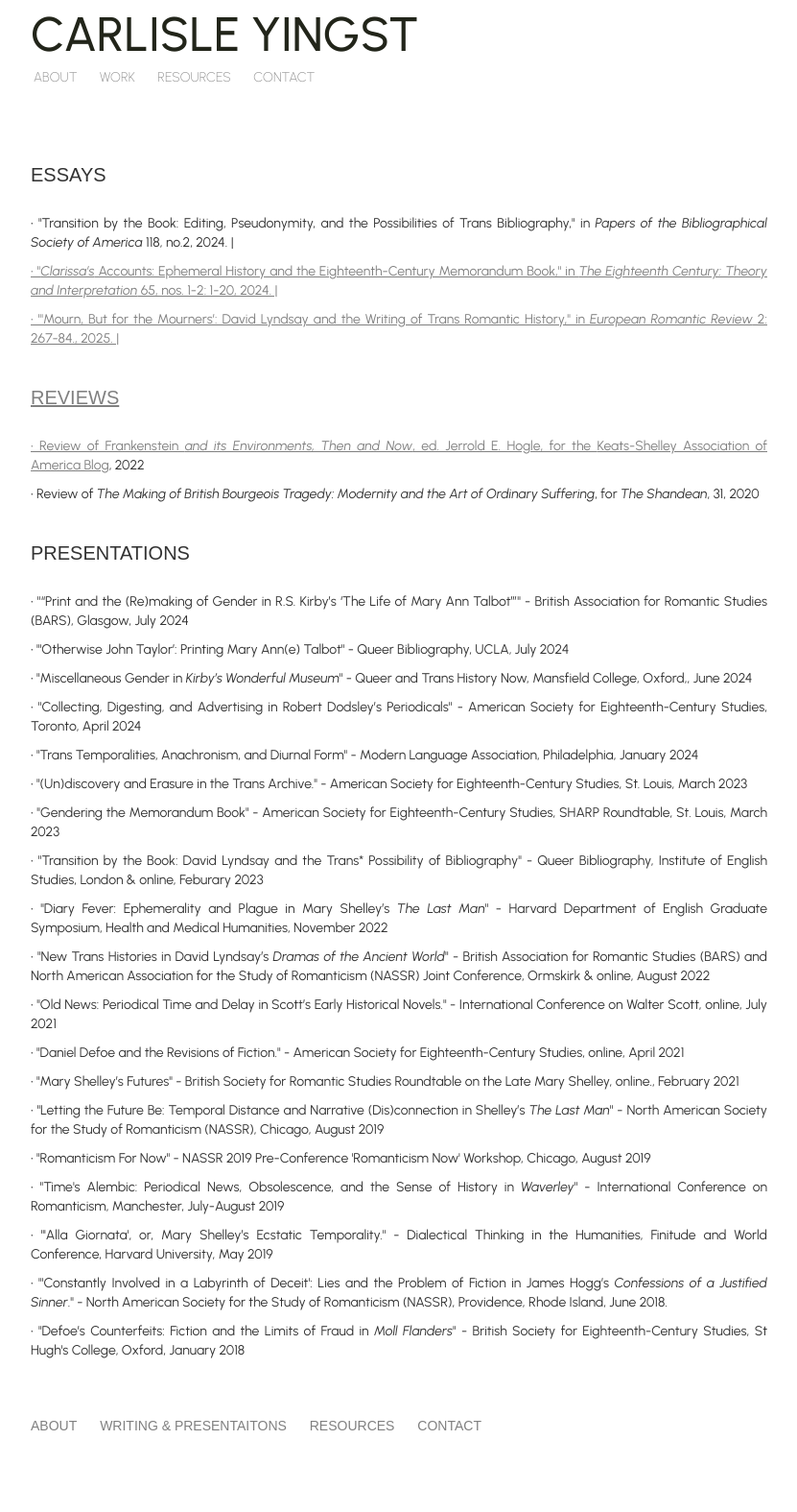
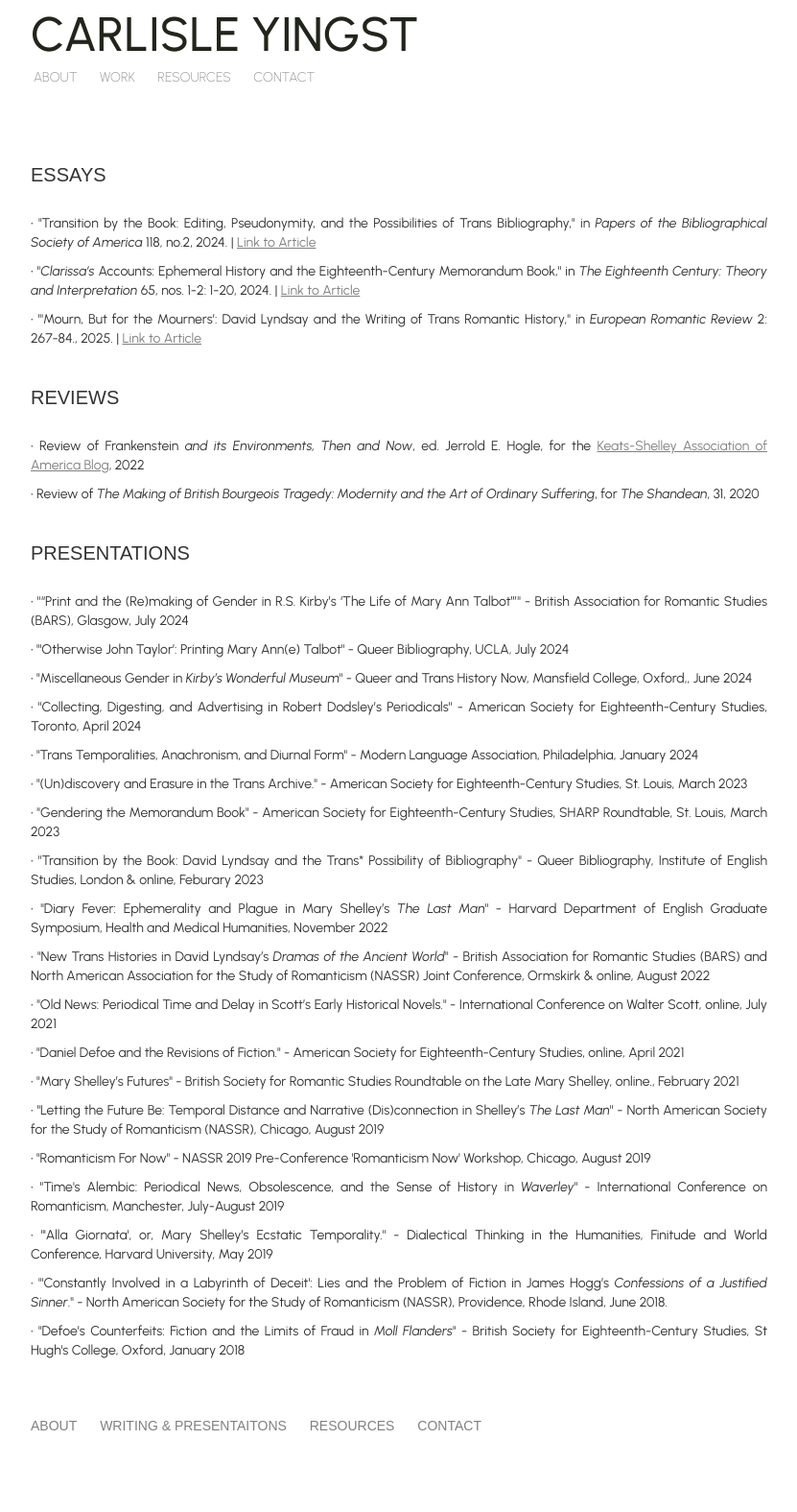
Before and after one commit to ceyingst/ceyingstwebsite, a Jekyll site: the page built from writing.html, in a window 1280 px wide. Shown: the whole page at 96% size, without its empty margins (224-1055 px from the left). Built offline with Jekyll 4.4.1, drawn with Linux system fonts in a browser that asks for light colours; nearby versions of some CDN libraries; some web fonts are replaced; some of the changed lines change nothing that is shown.

Commit message:
Update writing.html

```diff
--- a/writing.html
+++ b/writing.html
@@ -18,7 +18,7 @@ permalink: /presentations-writing/
     <div class="item">
 
       {% for essay in site.data.essays %}
-        <p>&#x2022;   "{{ essay.title }}," in {{ essay.pub }}, {{ essay.date }} | <a href"{{ essay.url }}"Link to  Article</a></p>
+        <p>&#x2022;   "{{ essay.title }}," in {{ essay.pub }}, {{ essay.date }} | <a href"{{ essay.url }}">Link to  Article</a></p>
     </div>
     {% endfor %}
   </div>
```
